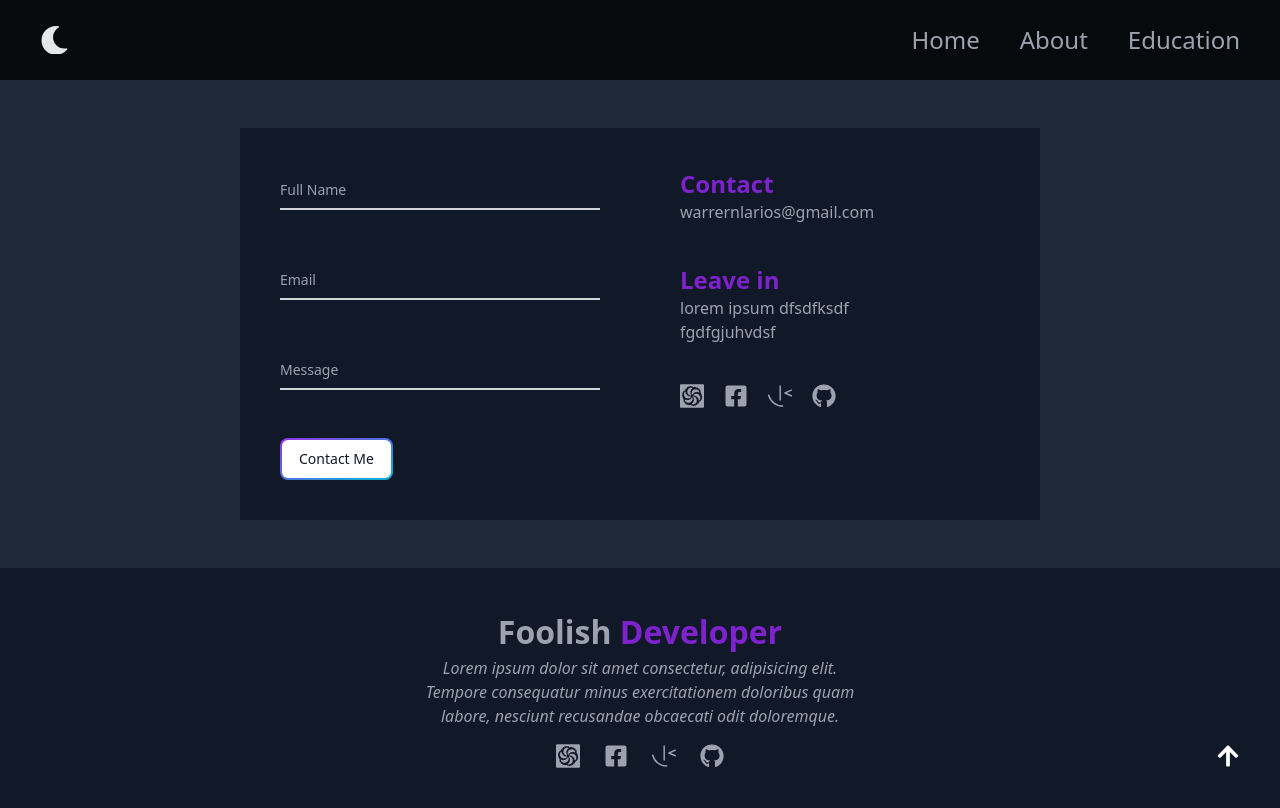
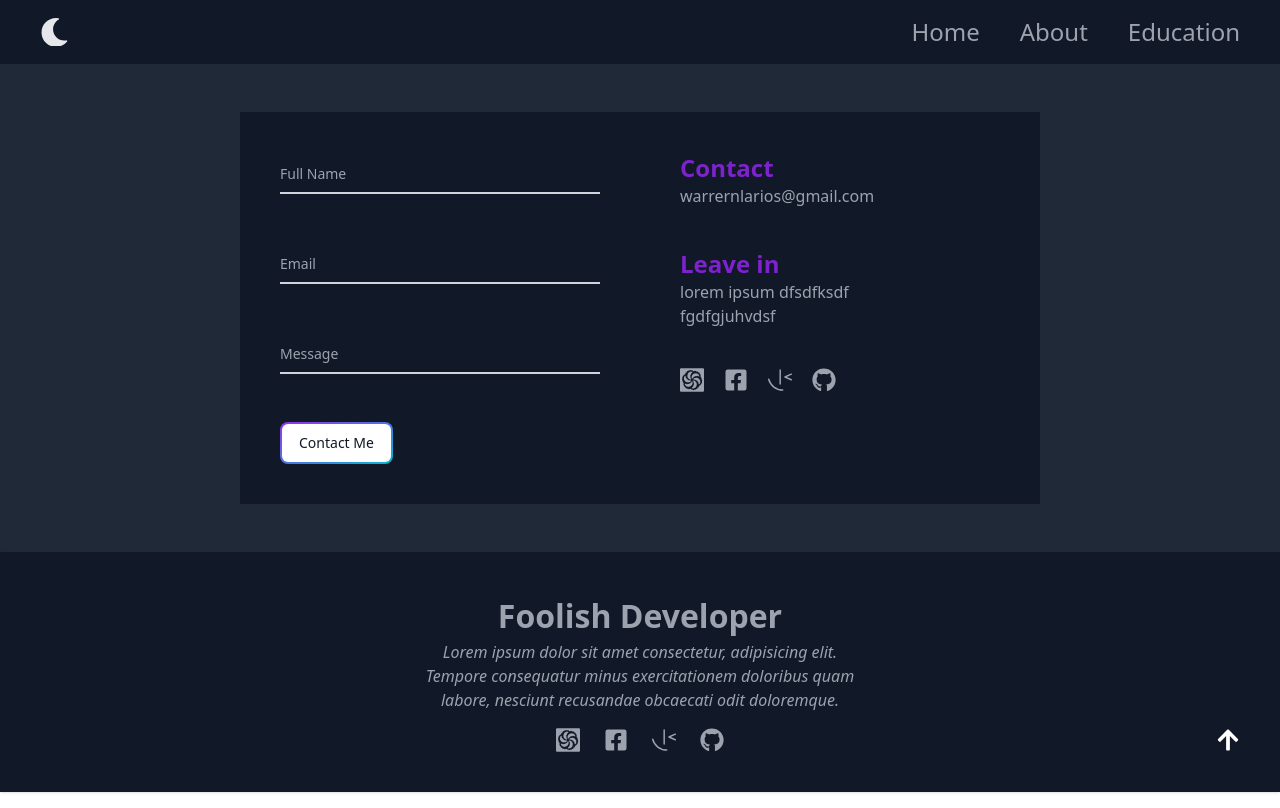
Before and after one commit to realxnogga/myportfolio, a React (Create React App) app: page /contactme in a window 1280 px wide. Built offline with nearby package versions, Linux system fonts and the light colour scheme.

Commit message:
redesign

```diff
--- a/public/index.html
+++ b/public/index.html
@@ -5,7 +5,6 @@
   <meta charset="utf-8" />
   <link rel="icon" href="%PUBLIC_URL%/favicon.ico" />
   <meta name="viewport" content="width=device-width, initial-scale=1, maximum-scale=1">
-  <!-- <meta name="viewport" content="width=device-width, initial-scale=1" /> -->
   <meta name="theme-color" content="#000000" />
   <meta name="description" content="Web site created using create-react-app" />
   <link rel="apple-touch-icon" href="%PUBLIC_URL%/logo192.png" />
--- a/src/components/footer.jsx
+++ b/src/components/footer.jsx
@@ -16,7 +16,7 @@ export const Foot = () => {
     const tailwindTString = useSelector(tailwindText);
 
     return (
-        <Footer className={`${tailwindTString.semiwhitebg} relative !bg-gray-900 h-fit w-screen flex items-center justify-center p-10 rounded-none`}>
+        <Footer className={`${tailwindTString.purple} relative bg-gray-900 h-fit w-screen flex items-center justify-center p-10 rounded-none`}>
 
             <BackToTop />
 
@@ -25,7 +25,7 @@ export const Foot = () => {
 
                 <h3 className='font-bold text-[2rem] text-gray-400 mobile:text-[1rem]'>
 
-                    Foolish <span className='text-purple-700'>Developer</span> </h3>
+                    Foolish Developer</h3>
 
 
 
--- a/src/components/navbar.jsx
+++ b/src/components/navbar.jsx
@@ -4,6 +4,7 @@ import { FiMenu } from "react-icons/fi";
 import { IoHomeOutline } from "react-icons/io5";
 import { IoPersonOutline } from "react-icons/io5";
 import { GoBook } from "react-icons/go";
+import { RxCross2 } from "react-icons/rx";
 
 import { toggle } from '../features/themeSlice';
 import { useDispatch, useSelector } from 'react-redux';
@@ -28,7 +29,7 @@ export const Header = () => {
         const handleScroll = () => {
             const currentScrollPos = window.scrollY;
 
-            prevScrollPos > currentScrollPos ? setTemp('top-0') : setTemp('top-[-5rem]');
+            prevScrollPos > currentScrollPos ? setTemp('top-0') : setTemp('top-[-4rem]');
 
             setPrevScrollPos(currentScrollPos);
         };
@@ -40,7 +41,6 @@ export const Header = () => {
         };
     }, [prevScrollPos]);
 
-    console.log(temp)
 
     useEffect(() => {
         const handleResize = () => {
@@ -60,8 +60,6 @@ export const Header = () => {
     const phoneWidth = screenSize.width;
 
 
-
-
     const showDropdown = () => {
         setHamburgerIsClick(!hamburgerIsClick);
     }
@@ -73,10 +71,7 @@ export const Header = () => {
     var tempVar = "";
     if (hamburgerIsClick) tempVar = "h-[18rem] p-8";
 
-    if (!hamburgerIsClick) tempVar = "h-0";
-
-    if (phoneWidth > 550) tempVar = "h-0";
-    console.log(phoneWidth)
+    if (!hamburgerIsClick || temp != 'top-0' || phoneWidth > 550) tempVar = "h-0";
 
     const dispatch = useDispatch();
 
@@ -86,29 +81,30 @@ export const Header = () => {
 
     const themestate = useSelector(actualState);
 
-    console.log(themestate ? 'true' : 'false');
+    const tailwindTString = useSelector(tailwindText);
 
+    console.log(temp)
 
     return (
-        <p>
-            <nav className={`${temp} sticky bg-black bg-opacity-75 backdrop-blur-lg z-10 h-[5rem] w-screen flex flex-row justify-between items-center px-10`}>
+        <div className={`${temp} sticky z-10`}>
+            <nav className={`${tailwindTString.purple} relative bg-gray-900 h-[4rem] w-screen flex flex-row justify-between items-center px-10`}>
 
                 <div>
                     {
                         themestate ?
                             (
-                                <FaSun onClick={toggleTheme} className='text-[1.8rem] mobile:text-[1.4rem] text-yellow-500'/>
+                                <FaSun onClick={toggleTheme} className='text-[1.8rem] mobile:text-[1.4rem] text-yellow-500' />
                             )
                             :
                             (
-                                <FaMoon onClick={toggleTheme} className='text-[1.8rem] mobile:text-[1.4rem] text-gray-200'/>
+                                <FaMoon onClick={toggleTheme} className='text-[1.8rem] mobile:text-[1.4rem] text-gray-200' />
                             )
                     }
                 </div>
                 {
                     phoneWidth >= 550 ?
                         (
-                            <div className='text-2xl text-gray-400 flex flex-row gap-x-10 font-thin '>
+                            <div className='text-2xl text-gray-400 flex flex-row gap-x-10'>
 
                                 <NavLink to={'/'}>
                                     <p className='hover:text-purple-700'>Home</p>
@@ -126,17 +122,29 @@ export const Header = () => {
                         )
                         :
                         (
-                            <FiMenu className='text-gray-400 hover:text-purple-700 text-[2rem]'
-                                onClick={showDropdown}
-                            />
+                            <>
+                                {
+                                    !hamburgerIsClick ?
+                                        (
+                                            <FiMenu className='text-gray-400 hover:text-purple-700 text-[2rem]'
+                                                onClick={showDropdown}
+                                            />
+                                        )
+                                        :
+                                        (
+                                            <RxCross2 className='text-gray-400 hover:text-purple-700 text-[2rem]'  onClick={showDropdown}/>
+                                        )
+                                }
+
+                            </>
 
 
                         )
                 }
 
             </nav>
-            <div className={`bg-black bg-opacity-50 backdrop-blur-md h-[0rem] z-10 w-screen duration-500 absolute ${tempVar}
-             flex flex-col justify-between text-gray-400 text-[2rem] overflow-hidden
+            <div className={`${themestate ? tailwindTString.purpledropdown : tailwindTString.darkdropdown} h-[0rem] z-10 w-screen duration-500 absolute ${tempVar}
+             flex flex-col justify-between text-white text-[2rem] overflow-hidden
             `} onClick={leaveDropdown}>
 
                 <NavLink to={'/'} className={'flex items-center gap-x-4'}>
@@ -154,6 +162,6 @@ export const Header = () => {
                     <p className='hover:text-purple-700'>Education</p>
                 </NavLink>
             </div>
-        </p>
+        </div>
     )
 }
--- a/src/features/themeSlice.jsx
+++ b/src/features/themeSlice.jsx
@@ -20,12 +20,16 @@ export const ThemeSlice = createSlice({
             if (state.themestate) {
                 state.tailwindText.whitebg = '!bg-white';
                 state.tailwindText.semiwhitebg = '!bg-gray-200';
+                state.tailwindText.purple = '!bg-purple-900';
+                state.tailwindText.purpledropdown = '!bg-purple-900 !bg-opacity-50 !backdrop-blur-md';
+                state.tailwindText.darkdropdown = '!bg-black !bg-opacity-50 !backdrop-blur-md';
                 state.tailwindText.blacktext = '!text-black';
                 state.tailwindText.semiblacktext = '!bg-gray-800';
             }
             else if (!state.themestate) {
                 state.tailwindText.whitebg = '';
                 state.tailwindText.semiwhitebg = '';
+                state.tailwindText.purple = '';
                 state.tailwindText.blacktext = '';
                 state.tailwindText.semiblacktext = '';
             }
```
Also changed, not shown: src/functions/showHeader.jsx (deleted, +0 -29 lines).
